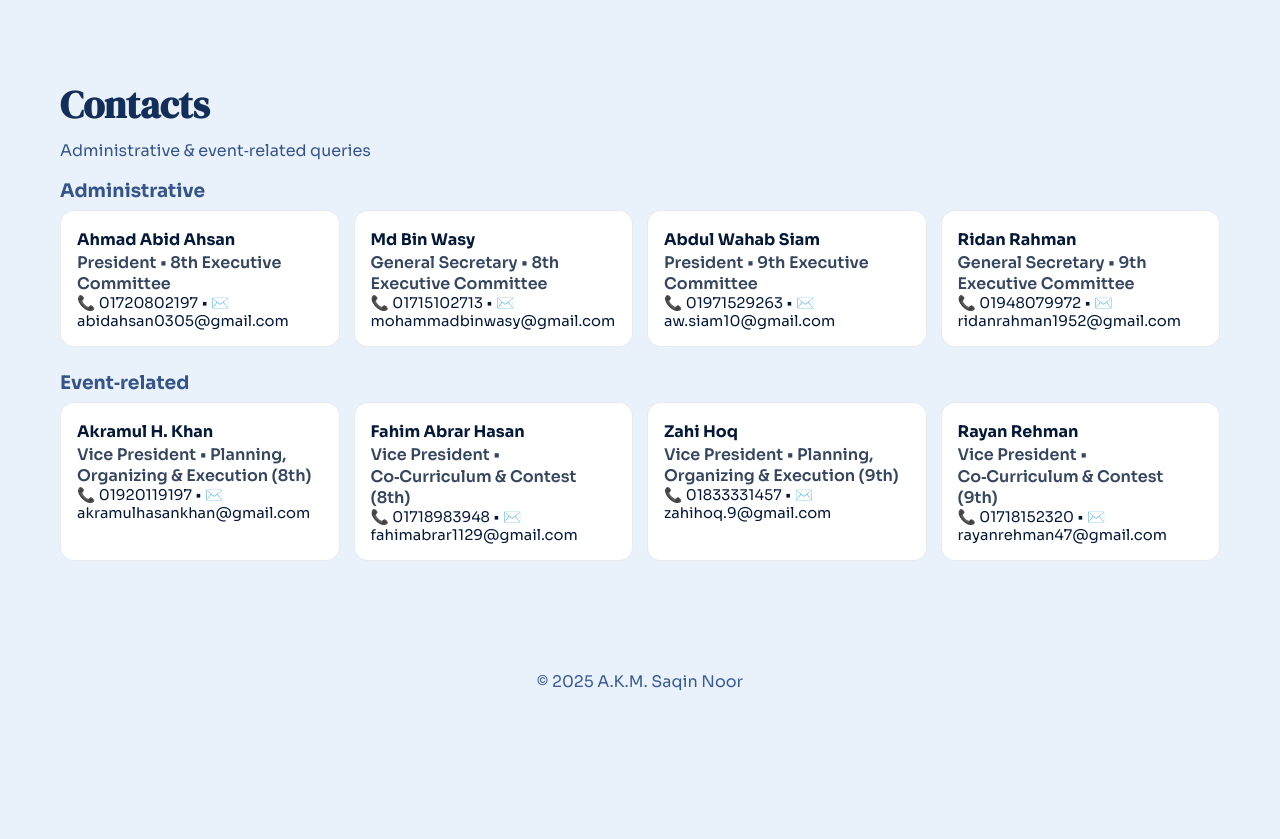
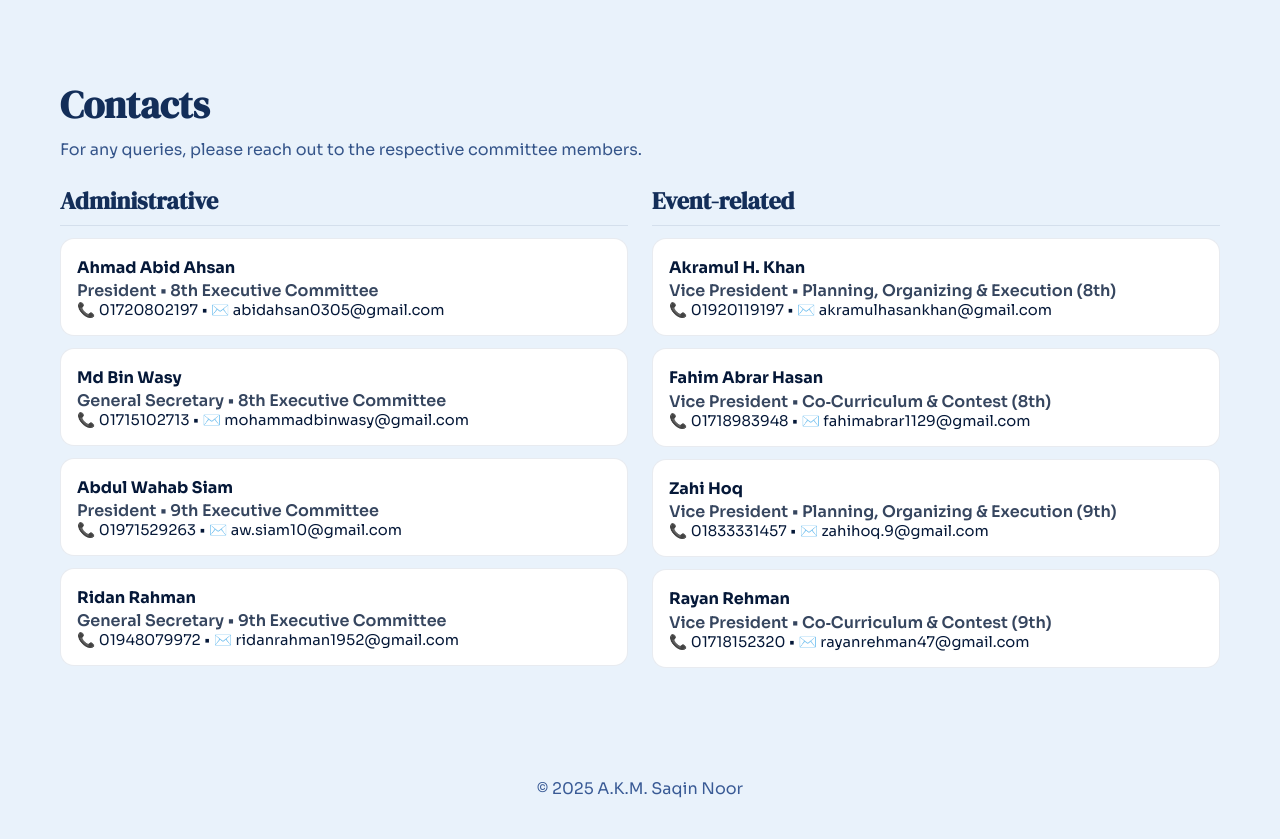
Before and after one commit to SaqinNoor/6th-NELC-Homepage, a plain HTML site: page index.html in a window 1280 px wide. Shown: the part 3940-4779 px from the top of the page. Before the commit the page ends 4672 px from the top, so only its background shows below. Drawn offline with Linux system fonts and the light colour scheme.

Commit message:
Improve contacts section structure

```diff
--- a/index.html
+++ b/index.html
@@ -129,6 +129,25 @@
     .person h4{margin:2px 0}
     .role{font-weight:600; opacity:.8}
     .small{font-size:.92rem}
+
+    .contact-groups {
+      display: grid;
+      grid-template-columns: repeat(auto-fit, minmax(300px, 1fr));
+      gap: 24px;
+      margin-top: 24px;
+    }
+    .contact-group h3 {
+      font-family: 'DM Serif Display', serif;
+      color: var(--mid);
+      margin-top: 0;
+      margin-bottom: 12px;
+      font-size: 1.5rem;
+      border-bottom: 1px solid rgba(32,58,109,.1);
+      padding-bottom: 8px;
+    }
+    .contact-group .person + .person {
+      margin-top: 12px;
+    }
 
     /* Footer */
     footer{padding:40px 20px; text-align:center; color:#395a95}
@@ -591,10 +610,11 @@
   <section id="contacts">
     <div class="container">
       <h2 class="section-title" data-reveal>Contacts</h2>
-      <p class="section-sub" data-reveal style="transition-delay:.08s">Administrative & event‑related queries</p>
+      <p class="section-sub" data-reveal style="transition-delay:.08s">For any queries, please reach out to the respective committee members.</p>
 
-      <h3 class="section-sub" style="margin:18px 0 8px">Administrative</h3>
-      <div class="contacts" data-reveal>
+      <div class="contact-groups">
+        <div class="contact-group" data-reveal>
+          <h3>Administrative</h3>
           <div class="person">
             <h4>Ahmad Abid Ahsan</h4>
             <div class="role">President • 8th Executive Committee</div>
@@ -617,8 +637,8 @@
           </div>
         </div>
 
-      <h3 class="section-sub" style="margin:22px 0 8px">Event‑related</h3>
-      <div class="contacts" data-reveal>
+        <div class="contact-group" data-reveal style="transition-delay:.1s">
+          <h3>Event-related</h3>
           <div class="person">
             <h4>Akramul H. Khan</h4>
             <div class="role">Vice President • Planning, Organizing & Execution (8th)</div>
@@ -638,6 +658,7 @@
             <h4>Rayan Rehman</h4>
             <div class="role">Vice President • Co‑Curriculum & Contest (9th)</div>
             <div class="small">📞 01718152320 • ✉️ rayanrehman47@gmail.com</div>
+          </div>
         </div>
       </div>
     </div>
```
Lines whose indentation alone changed are shown as unchanged.
